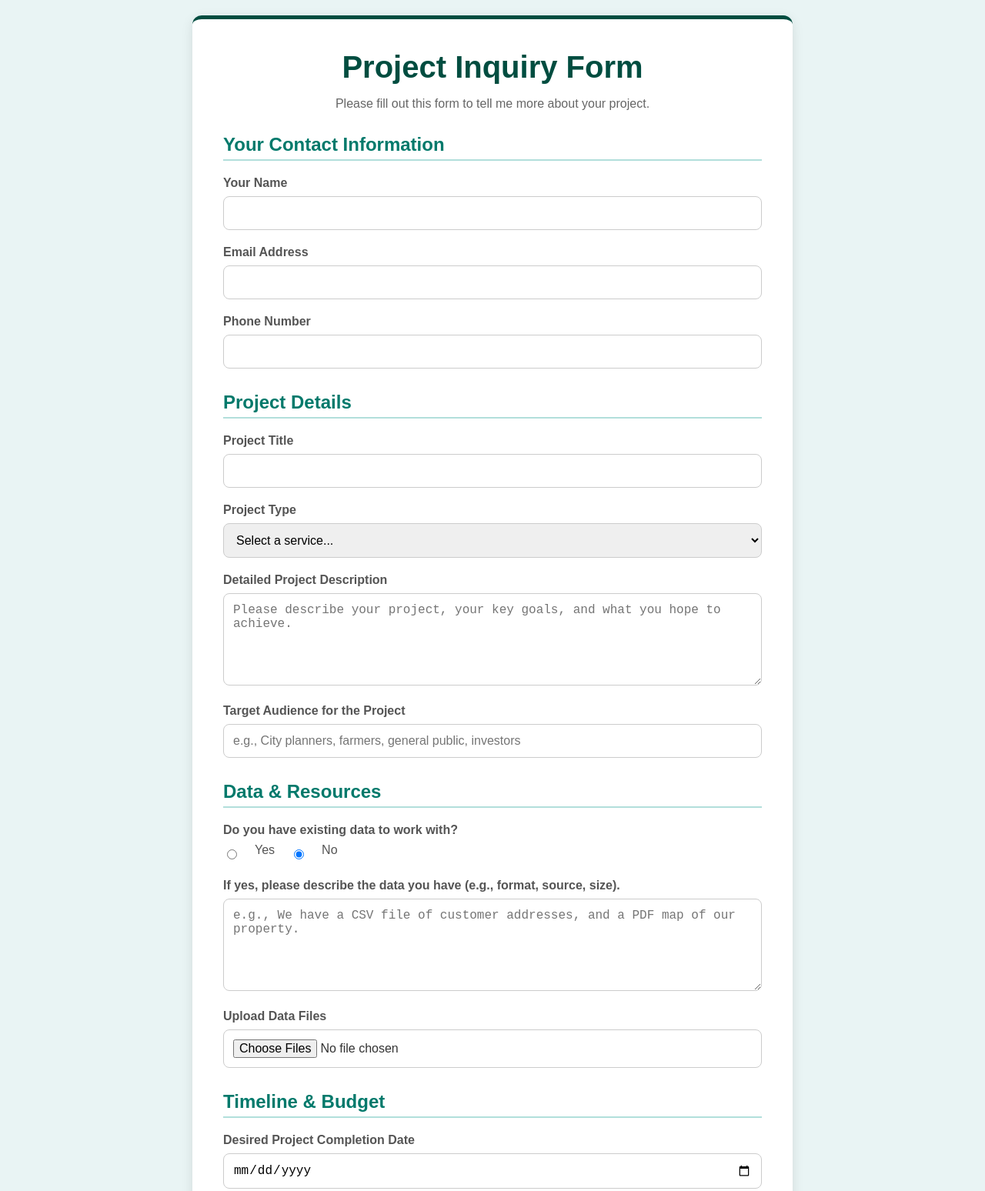
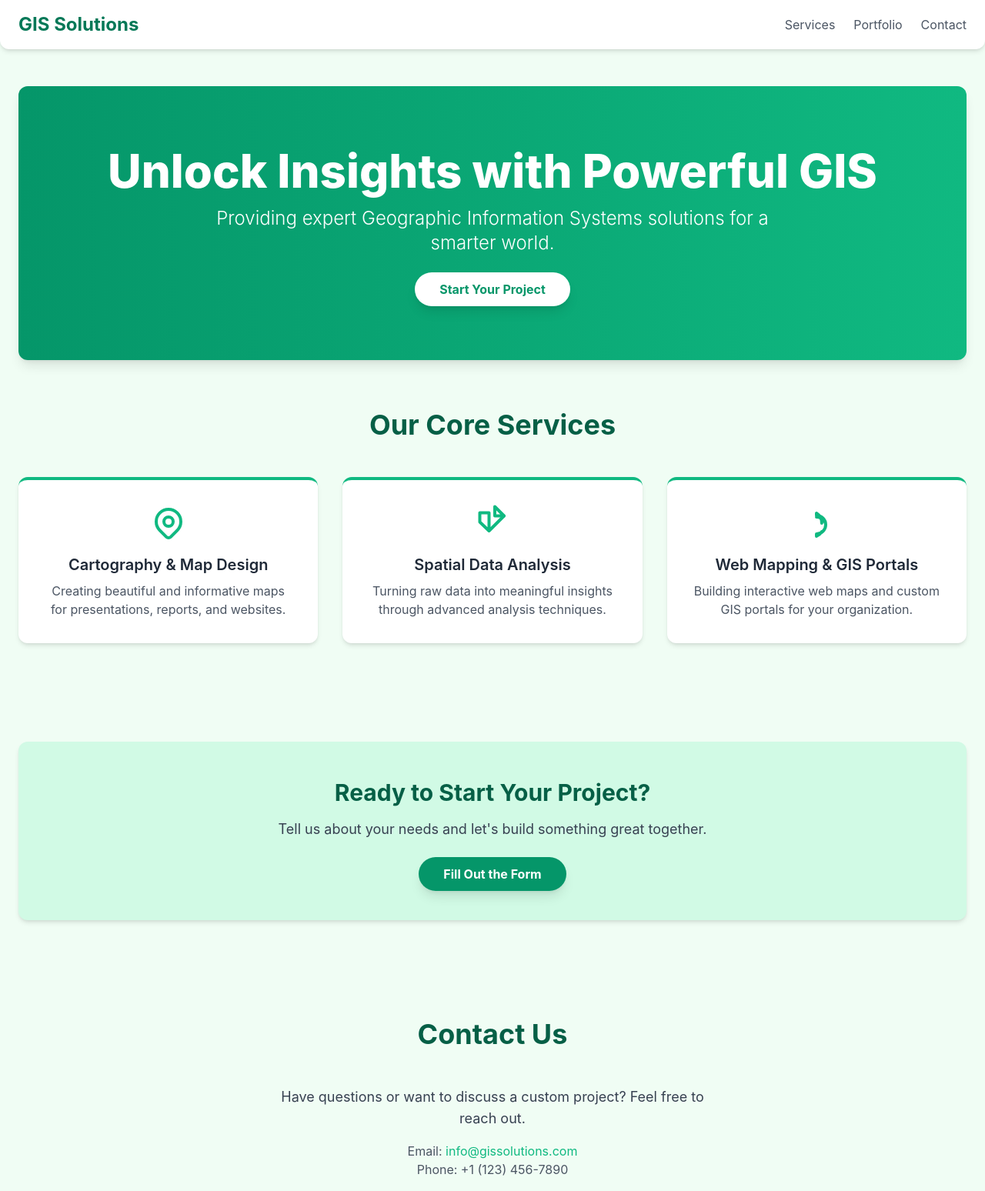
Before and after one commit to DUNIADATA-GIS-CONGLOMERATE/form, a plain HTML site: page index.html in a window 1280 px wide. Shown: the top 1548 px of the page at 77% size. Drawn offline with nearby package versions, Linux system fonts and the light colour scheme.

Commit message:
index.html

```diff
--- a/index.html
+++ b/index.html
@@ -3,215 +3,122 @@
 <head>
     <meta charset="UTF-8">
     <meta name="viewport" content="width=device-width, initial-scale=1.0">
-    <title>GIS Project Inquiry Form</title>
+    <title>Professional GIS Services</title>
+    <!-- Tailwind CSS CDN for easy styling -->
+    <script src="https://cdn.tailwindcss.com"></script>
     <style>
-        /* General Body and Container Styles */
+        /* Apply the Inter font and set a consistent background color */
         body {
-            font-family: Arial, sans-serif;
-            background-color: #e9f4f4; /* Light teal from the website */
-            color: #333;
-            margin: 0;
-            padding: 20px;
-            display: flex;
-            justify-content: center;
-            align-items: center;
-            min-height: 100vh;
+            font-family: 'Inter', sans-serif;
+            background-color: #f0fdf4; /* A light, fresh green-white */
+            color: #1f2937; /* Dark gray for text */
         }
-        .form-container {
-            width: 100%;
-            max-width: 700px;
-            background: #fff;
-            padding: 40px;
-            border-radius: 12px;
-            box-shadow: 0 4px 15px rgba(0, 0, 0, 0.1);
-            border-top: 5px solid #004d40; /* Dark teal accent */
-        }
-
-        /* Heading Styles */
-        h1 {
-            text-align: center;
-            color: #004d40;
-            font-size: 2.5rem;
-            margin-top: 0;
-            margin-bottom: 10px;
-        }
-        h2 {
-            color: #00796b; /* Green accent */
-            border-bottom: 2px solid #b2dfdb;
-            padding-bottom: 5px;
-            margin-top: 30px;
-        }
-
-        /* Form Layout and Input Styles */
-        .form-group {
-            margin-bottom: 20px;
-        }
-        label {
-            display: block;
-            margin-bottom: 8px;
-            font-weight: bold;
-            color: #555;
-        }
-        input[type="text"],
-        input[type="email"],
-        input[type="tel"],
-        input[type="date"],
-        textarea,
-        select,
-        input[type="file"] {
-            width: 100%;
-            padding: 12px;
-            border: 1px solid #ccc;
-            border-radius: 8px;
-            box-sizing: border-box; /* Ensures padding doesn't affect total width */
-            font-size: 1rem;
-            transition: border-color 0.3s ease;
-        }
-        input[type="text"]:focus,
-        input[type="email"]:focus,
-        input[type="tel"]:focus,
-        input[type="date"]:focus,
-        textarea:focus,
-        select:focus,
-        input[type="file"]:focus {
-            outline: none;
-            border-color: #00796b;
-        }
-        textarea {
-            resize: vertical;
-            min-height: 120px;
-        }
-
-        /* Radio Button Group */
-        .radio-group {
-            display: flex;
-            gap: 20px;
-            margin-top: 5px;
-        }
-        .radio-group label {
-            display: inline-block;
-            font-weight: normal;
-        }
-
-        /* Submit Button Styles */
-        .submit-btn {
-            display: block;
-            width: 100%;
-            padding: 15px;
-            background-color: #004d40;
-            color: #fff;
-            border: none;
-            border-radius: 8px;
-            font-size: 1.2rem;
-            font-weight: bold;
-            cursor: pointer;
-            transition: background-color 0.3s ease, transform 0.2s ease;
-        }
-        .submit-btn:hover {
-            background-color: #00796b;
-            transform: translateY(-2px);
-        }
-
-        /* Responsive Design */
-        @media (max-width: 600px) {
-            .form-container {
-                padding: 25px;
-            }
-            h1 {
-                font-size: 2rem;
-            }
-            .submit-btn {
-                font-size: 1rem;
-            }
+        /* Custom styles for gradients and other effects */
+        .gradient-bg {
+            background-image: linear-gradient(to right, #059669, #10b981); /* Green gradient */
         }
     </style>
 </head>
 <body>
 
-    <div class="form-container">
-        <h1>Project Inquiry Form</h1>
-        <p style="text-align: center; color: #666;">Please fill out this form to tell me more about your project.</p>
+    <!-- Header & Hero Section -->
+    <header class="bg-white shadow-md rounded-b-xl">
+        <nav class="container mx-auto px-6 py-4 flex items-center justify-between">
+            <div class="text-2xl font-bold text-emerald-700">GIS Solutions</div>
+            <!-- Navigation links, hidden on mobile -->
+            <div class="hidden md:flex space-x-6">
+                <a href="#services" class="text-gray-600 hover:text-emerald-500 transition duration-300">Services</a>
+                <a href="#portfolio" class="text-gray-600 hover:text-emerald-500 transition duration-300">Portfolio</a>
+                <a href="#contact" class="text-gray-600 hover:text-emerald-500 transition duration-300">Contact</a>
+            </div>
+            <!-- Mobile menu button -->
+            <button class="md:hidden text-gray-600 hover:text-emerald-500 focus:outline-none">
+                <svg class="w-6 h-6" fill="none" stroke="currentColor" viewBox="0 0 24 24" xmlns="http://www.w3.org/2000/svg">
+                    <path stroke-linecap="round" stroke-linejoin="round" stroke-width="2" d="M4 6h16M4 12h16m-7 6h7"></path>
+                </svg>
+            </button>
+        </nav>
+    </header>
 
-        <!-- Netlify form attribute added here -->
-        <form name="inquiry" method="POST" data-netlify="true" enctype="multipart/form-data">
-            <!-- New hidden field to redirect to the main page after submission -->
-            <input type="hidden" name="_redirect" value="/index.html">
+    <main class="container mx-auto px-6 py-12">
+        <!-- Hero Section with a Call to Action -->
+        <section class="text-center py-20 rounded-xl gradient-bg shadow-lg text-white">
+            <h1 class="text-4xl sm:text-5xl md:text-6xl font-extrabold leading-tight mb-4">
+                Unlock Insights with Powerful GIS
+            </h1>
+            <p class="text-lg sm:text-xl md:text-2xl font-light max-w-3xl mx-auto mb-8">
+                Providing expert Geographic Information Systems solutions for a smarter world.
+            </p>
+            <!-- Link to the form.html page -->
+            <a href="form.html" class="bg-white text-emerald-600 hover:bg-gray-100 font-bold py-3 px-8 rounded-full shadow-lg transition duration-300 transform hover:scale-105">
+                Start Your Project
+            </a>
+        </section>
 
-            <h2>Your Contact Information</h2>
-            <div class="form-group">
-                <label for="name">Your Name</label>
-                <input type="text" id="name" name="name" required>
+        <!-- Services Section -->
+        <section id="services" class="py-16">
+            <h2 class="text-3xl sm:text-4xl font-bold text-center text-emerald-800 mb-12">Our Core Services</h2>
+            <div class="grid grid-cols-1 md:grid-cols-2 lg:grid-cols-3 gap-8">
+                <!-- Service Card 1 -->
+                <div class="bg-white p-8 rounded-xl shadow-md text-center border-t-4 border-emerald-500 transition-transform transform hover:scale-105">
+                    <div class="text-4xl text-emerald-500 mb-4">
+                        <svg class="w-12 h-12 mx-auto" fill="none" stroke="currentColor" viewBox="0 0 24 24" xmlns="http://www.w3.org/2000/svg"><path stroke-linecap="round" stroke-linejoin="round" stroke-width="2" d="M17.657 16.657L13.414 20.9a1.998 1.998 0 01-2.827 0l-4.244-4.243a8 8 0 1111.314 0z"></path><path stroke-linecap="round" stroke-linejoin="round" stroke-width="2" d="M15 11a3 3 0 11-6 0 3 3 0 016 0z"></path></svg>
                     </div>
-            <div class="form-group">
-                <label for="email">Email Address</label>
-                <input type="email" id="email" name="email" required>
+                    <h3 class="text-xl font-semibold mb-2">Cartography & Map Design</h3>
+                    <p class="text-gray-600">Creating beautiful and informative maps for presentations, reports, and websites.</p>
                 </div>
-            <div class="form-group">
-                <label for="phone">Phone Number</label>
-                <input type="tel" id="phone" name="phone">
+                <!-- Service Card 2 -->
+                <div class="bg-white p-8 rounded-xl shadow-md text-center border-t-4 border-emerald-500 transition-transform transform hover:scale-105">
+                    <div class="text-4xl text-emerald-500 mb-4">
+                        <svg class="w-12 h-12 mx-auto" fill="none" stroke="currentColor" viewBox="0 0 24 24" xmlns="http://www.w3.org/2000/svg"><path stroke-linecap="round" stroke-linejoin="round" stroke-width="2" d="M9.75 17L19.5 7.25M9.75 17L3.75 11.25V5.25L9.75 5.25V17Z" stroke-linejoin="round" stroke-miterlimit="10"></path><path stroke-linecap="round" stroke-linejoin="round" stroke-width="2" d="M19.5 7.25H13.5V1.25L19.5 7.25Z" stroke-linejoin="round" stroke-miterlimit="10"></path></svg>
                     </div>
-
-            <h2>Project Details</h2>
-            <div class="form-group">
-                <label for="project-title">Project Title</label>
-                <input type="text" id="project-title" name="project-title" required>
+                    <h3 class="text-xl font-semibold mb-2">Spatial Data Analysis</h3>
+                    <p class="text-gray-600">Turning raw data into meaningful insights through advanced analysis techniques.</p>
                 </div>
-            <div class="form-group">
-                <label for="project-type">Project Type</label>
-                <select id="project-type" name="project-type" required>
-                    <option value="" disabled selected>Select a service...</option>
-                    <option value="cartography">Cartographic Services</option>
-                    <option value="web-mapping">Web Map Development</option>
-                    <option value="data-digitization">Data Digitization & Geocoding</option>
-                    <option value="remote-sensing">Remote Sensing & Analysis</option>
-                    <option value="site-suitability">Site Suitability Analysis</option>
-                    <option value="agriculture">Precision Agriculture</option>
-                    <option value="urban-planning">Urban Planning & Modeling</option>
-                    <option value="environmental">Environmental Analysis & Mapping</option>
-                    <option value="other">Other (Please specify below)</option>
-                </select>
+                <!-- Service Card 3 -->
+                <div class="bg-white p-8 rounded-xl shadow-md text-center border-t-4 border-emerald-500 transition-transform transform hover:scale-105">
+                    <div class="text-4xl text-emerald-500 mb-4">
+                        <svg class="w-12 h-12 mx-auto" fill="none" stroke="currentColor" viewBox="0 0 24 24" xmlns="http://www.w3.org/2000/svg"><path stroke-linecap="round" stroke-linejoin="round" stroke-width="2" d="M12 8c2.165 0 3.864 0.99 4.864 2.828M15.42 12A7.5 7.5 0 0012 5.5v1.5a6 6 0 110 12v1.5a7.5 7.5 0 003.42-2.915"></path></svg>
                     </div>
-            <div class="form-group">
-                <label for="project-description">Detailed Project Description</label>
-                <textarea id="project-description" name="project-description" required placeholder="Please describe your project, your key goals, and what you hope to achieve."></textarea>
-            </div>
-            <div class="form-group">
-                <label for="target-audience">Target Audience for the Project</label>
-                <input type="text" id="target-audience" name="target-audience" placeholder="e.g., City planners, farmers, general public, investors">
-            </div>
-
-            <h2>Data & Resources</h2>
-            <div class="form-group">
-                <label>Do you have existing data to work with?</label>
-                <div class="radio-group">
-                    <input type="radio" id="data-yes" name="has-data" value="yes">
-                    <label for="data-yes">Yes</label>
-                    <input type="radio" id="data-no" name="has-data" value="no" checked>
-                    <label for="data-no">No</label>
+                    <h3 class="text-xl font-semibold mb-2">Web Mapping & GIS Portals</h3>
+                    <p class="text-gray-600">Building interactive web maps and custom GIS portals for your organization.</p>
                 </div>
             </div>
-            <div class="form-group">
-                <label for="data-description">If yes, please describe the data you have (e.g., format, source, size).</label>
-                <textarea id="data-description" name="data-description" placeholder="e.g., We have a CSV file of customer addresses, and a PDF map of our property."></textarea>
+        </section>
+
+        <!-- Call to Action Section - Again -->
+        <section class="py-16 text-center">
+            <div class="bg-emerald-100 p-12 rounded-xl shadow-md">
+                <h3 class="text-3xl font-bold text-emerald-800 mb-4">Ready to Start Your Project?</h3>
+                <p class="text-lg text-gray-700 mb-8">Tell us about your needs and let's build something great together.</p>
+                <!-- Link to the form.html page -->
+                <a href="form.html" class="bg-emerald-600 text-white hover:bg-emerald-700 font-bold py-3 px-8 rounded-full shadow-lg transition duration-300 transform hover:scale-105">
+                    Fill Out the Form
+                </a>
             </div>
-             <div class="form-group">
-                <label for="data-upload">Upload Data Files</label>
-                <input type="file" id="data-upload" name="data-upload" multiple>
+        </section>
+
+        <!-- Contact Section -->
+        <section id="contact" class="py-16">
+            <h2 class="text-3xl sm:text-4xl font-bold text-center text-emerald-800 mb-12">Contact Us</h2>
+            <div class="max-w-xl mx-auto text-center">
+                <p class="text-lg text-gray-700 mb-4">
+                    Have questions or want to discuss a custom project? Feel free to reach out.
+                </p>
+                <div class="text-gray-600">
+                    <p>Email: <a href="mailto:info@gissolutions.com" class="text-emerald-500 hover:underline">info@gissolutions.com</a></p>
+                    <p>Phone: +1 (123) 456-7890</p>
                 </div>
+            </div>
+        </section>
+    </main>
 
-            <h2>Timeline & Budget</h2>
-            <div class="form-group">
-                <label for="deadline">Desired Project Completion Date</label>
-                <input type="date" id="deadline" name="deadline">
+    <!-- Footer -->
+    <footer class="bg-gray-800 text-white py-8 rounded-t-xl">
+        <div class="container mx-auto px-6 text-center">
+            <p>&copy; 2024 GIS Solutions. All Rights Reserved.</p>
         </div>
-            <div class="form-group">
-                <label for="budget">Project Budget (Optional)</label>
-                <input type="text" id="budget" name="budget" placeholder="e.g., KSH 50,000 - 100,000">
-            </div>
-
-            <button type="submit" class="submit-btn">Submit Inquiry</button>
-        </form>
-    </div>
+    </footer>
 
 </body>
 </html>
```
Lines whose indentation alone changed are shown as unchanged.
